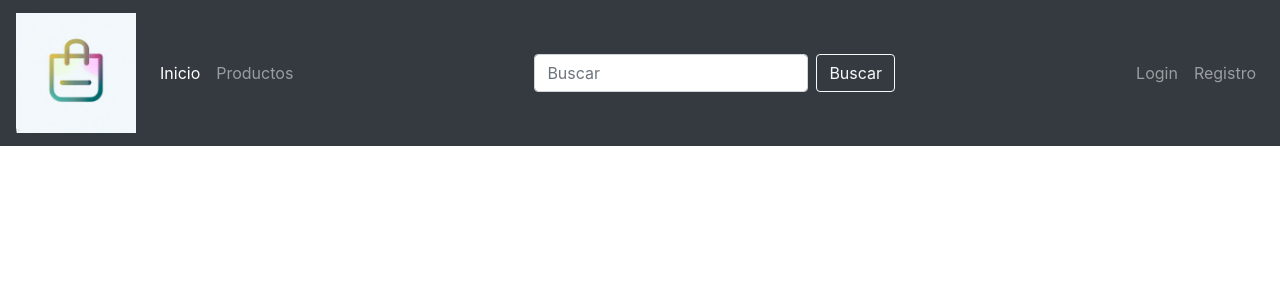
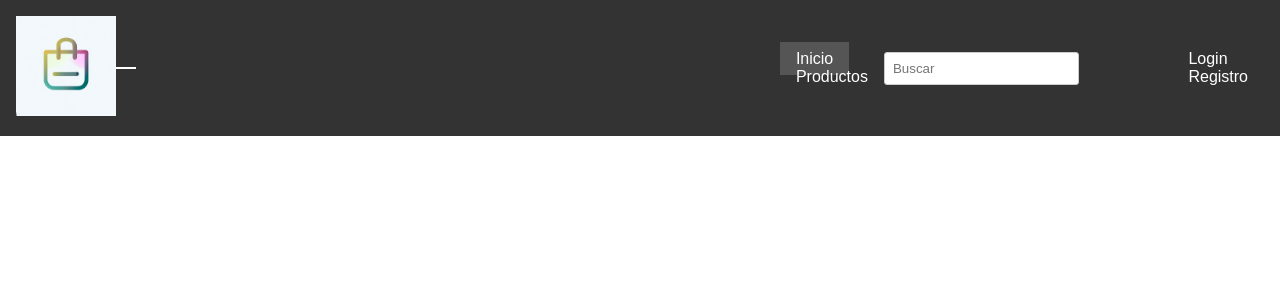
Before and after one commit to calvarezi/online-shop, a Django app: template productos/templates/base.html in a window 1280 px wide. Shown: the top 300 px of the page. Run offline with Django 3.2, Linux system fonts and the light colour scheme; the template is opened without the code that fills it, so the values that code supplies are empty; some libraries are stand-ins or nearby versions.

Commit message:
secound-commit

```diff
--- a/productos/templates/base.html
+++ b/productos/templates/base.html
@@ -1,77 +1,58 @@
 {% load static %}
-
 <!DOCTYPE html>
 <html>
 
 <head>
-
   <meta charset="UTF-8">
   <meta name="viewport" content="width=device-width, initial-scale=1.0">
   <title>{% block title %}{% endblock %}</title>
-<link rel="stylesheet" href="https://stackpath.bootstrapcdn.com/bootstrap/4.5.0/css/bootstrap.min.css">
-
+  <link rel="stylesheet" href="{% static 'css/style.css' %}">
 </head>
 
 <body>
 
-<nav class="navbar navbar-expand-lg navbar-dark bg-dark">
-
-  <a class="navbar-brand" href="#">
-    <img src="{% static 'img/logo.jpeg' %}" width="120">
+  <nav class="navbar navbar--dark">
+    <a class="navbar__brand" href="#">
+      <img src="{% static 'img/logo.jpeg' %}" width="120" alt="Logo">
     </a>
-
-  <button class="navbar-toggler" type="button" data-toggle="collapse" data-target="#navbarNav">
-    <span class="navbar-toggler-icon"></span>
+    <button class="navbar__toggler" type="button" data-toggle="collapse" data-target="#navbarNav">
+      <span class="navbar__toggler-icon"></span>
     </button>
-
-  <div class="collapse navbar-collapse" id="navbarNav">
-
-    <ul class="navbar-nav mr-auto">
-      <li class="nav-item active">
-        <a class="nav-link" href="#">Inicio</a>
+    <div class="collapse navbar__collapse" id="navbarNav">
+      <ul class="navbar__nav navbar__nav--right">
+        <li class="nav__item nav__item--active">
+          <a class="nav__link" href="{% url 'lista-productos' %}">Inicio</a>
         </li>
-      <li class="nav-item">
-        <a class="nav-link" href="#">Productos</a>
+        <li class="nav__item">
+          <a class="nav__link" href="#">Productos</a>
         </li>
       </ul>
-
-    <form class="form-inline my-2 my-lg-0">
-      <input class="form-control mr-sm-2" type="search" placeholder="Buscar">
-      <button class="btn btn-outline-light my-2 my-sm-0" type="submit">Buscar</button>
+      <form class="form--inline form--inline--right">
+        <input class="form__control form__control--search" type="search" placeholder="Buscar">
+        <button class="btn btn--outline btn--outline-light" type="submit">Buscar</button>
       </form>
-
-    <ul class="navbar-nav ml-auto">
+      <ul class="navbar__nav navbar__nav--right">
         {% if user.is_authenticated %}
-
-      <li class="nav-item">
-        <a class="nav-link" href="{% url 'logout' %}">Logout</a>
+        <li class="nav__item">
+          <a class="nav__link" href="{% url 'logout' %}">Logout</a>
         </li>
-
         {% else %}
-
-      <li class="nav-item">
-        <a class="nav-link" href="{% url 'login' %}">Login</a>
+        <li class="nav__item">
+          <a class="nav__link" href="{% url 'login' %}">Login</a>
         </li>
-
-      <li class="nav-item">
-        <a class="nav-link" href="{% url 'signup' %}">Registro</a>
+        <li class="nav__item">
+          <a class="nav__link" href="{% url 'signup' %}">Registro</a>
         </li>
-
         {% endif %}
       </ul>
-
     </div>
-
   </nav>
 
-<main class="container pt-4 pb-5">
+  <main class="container main--pt-4 main--pb-5">
     {% block content %}
-
     {% endblock %}
   </main>
 
-<script src="https://code.jquery.com/jquery-3.5.1.slim.min.js"></script>
-<script src="https://stackpath.bootstrapcdn.com/bootstrap/4.5.0/js/bootstrap.min.js"></script>
+</body>
 
-</body>
 </html>
--- /dev/null
+++ b/static/css/style.css
@@ -0,0 +1,110 @@
+/* Estilos globales */
+*{
+    margin: 0;
+    padding: 0;
+    box-sizing: border-box;
+}
+
+body {
+  font-family: Arial, sans-serif;
+  margin: 0;
+  padding: 0;
+}
+
+a {
+  text-decoration: none;
+  color: #333;
+}
+
+/* Estilos para el Navbar */
+.navbar {
+  display: flex;
+  justify-content: space-between;
+  align-items: center;
+  padding: 1rem;
+  background-color: #333;
+  color: #fff;
+}
+
+.navbar__brand img {
+  max-width: 100px;
+}
+
+.navbar__toggler {
+  background-color: transparent;
+  border: none;
+  cursor: pointer;
+}
+
+.navbar__toggler-icon {
+  display: block;
+  width: 20px;
+  height: 2px;
+  background-color: #fff;
+  margin: 4px 0;
+}
+
+.navbar__collapse {
+  flex: 1;
+  display: flex;
+  justify-content: flex-end;
+  align-items: center;
+}
+
+.nav__item {
+  list-style: none;
+  margin-left: 1rem;
+}
+
+.nav__link {
+  color: #fff;
+  padding: 0.5rem 1rem;
+}
+
+.nav__link:hover {
+  background-color: #555;
+}
+
+.nav__item--active .nav__link {
+  background-color: #555;
+}
+
+/* Estilos para el Formulario de búsqueda */
+.form--inline {
+  display: flex;
+  align-items: center;
+}
+
+.form__control--search {
+  border-radius: 3px;
+  padding: 0.5rem;
+  border: 1px solid #ccc;
+}
+
+.btn--outline {
+  border: 2px solid #333;
+  background-color: transparent;
+  color: #333;
+  padding: 0.5rem 1rem;
+  border-radius: 3px;
+  cursor: pointer;
+}
+
+.btn--outline:hover {
+  background-color: #333;
+  color: #fff;
+}
+
+/* Estilos para el Contenido principal */
+.container {
+  max-width: 1200px;
+  margin: 0 auto;
+}
+
+.main--pt-4 {
+  padding-top: 4rem;
+}
+
+.main--pb-5 {
+  padding-bottom: 5rem;
+}
```
Also changed, not shown: productos/templates/productos/lista.html (+2 -36 lines), static/css/estilos.css (deleted). Lines whose indentation alone changed are shown as unchanged.
